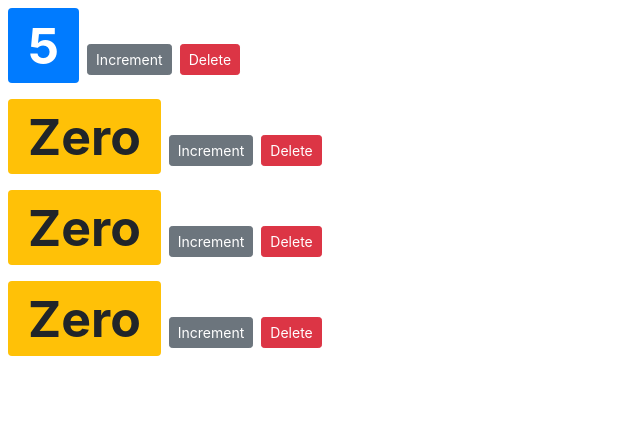
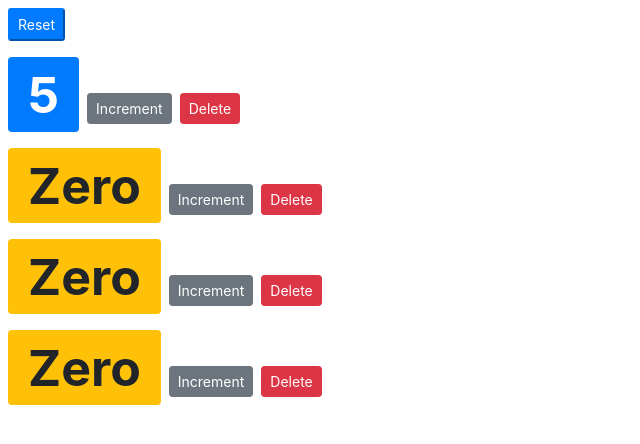
Before and after one commit to tasnuvaleeya/counter-app, a React (Create React App) app: page / in a window 1280 px wide. Shown: the top 444 px of the page, without its empty margins (0-640 px from the left). Built offline with nearby package versions, Linux system fonts and the light colour scheme.

Commit message:
single source of truth

```diff
--- a/src/components/counters.jsx
+++ b/src/components/counters.jsx
@@ -16,9 +16,20 @@
     this.setState({ counters });
   };
 
+  handleReset = () => {
+    const counters = this.state.counters.map((c) => {
+      c.value = 0;
+      return c;
+    });
+    this.setState({counters});
+  };
+
   render() {
     return (
       <div>
+        <button onClick={this.handleReset} className="btn-primary btn-sm m-2">
+          Reset
+        </button>
         {this.state.counters.map((counter) => (
           <Counter
             key={counter.id}
```
